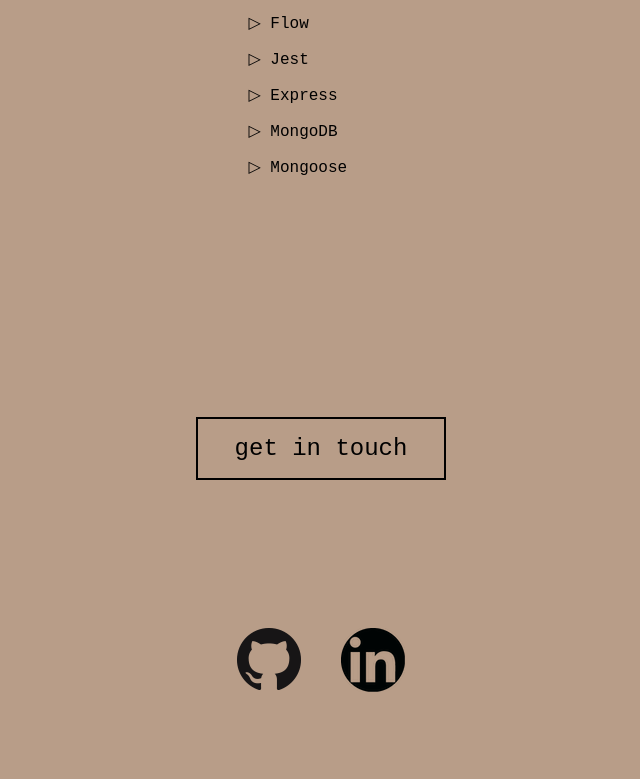
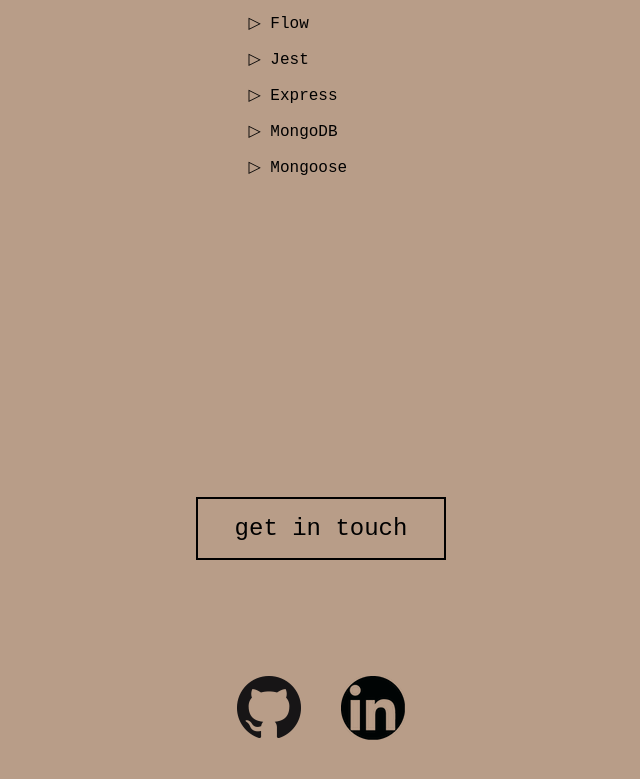
Before and after one commit to mariagus/portfolio, a plain HTML site: page index.html in a window 1280 px wide. Shown: the part 3440-4219 px from the top of the page, without its empty margins (319-959 px from the left). Drawn offline with Linux system fonts and the light colour scheme; a web font is replaced by a local one.

Commit message:
adjust contact button

```diff
--- a/style.css
+++ b/style.css
@@ -154,6 +154,7 @@ a {
   padding-top: 10%;
 }
 .contactBtn {
+  margin: 5rem;
   width: 250px;
   background-color: transparent;
   border-style: solid;
@@ -163,7 +164,7 @@ a {
   font-family: "MuseoModerno", "Courier New", Courier, monospace;
 }
 .iconsContainer {
-  padding-top: 8rem;
+  padding-top: 1rem;
   display: flex;
   flex-direction: row;
   justify-content: center;
```
